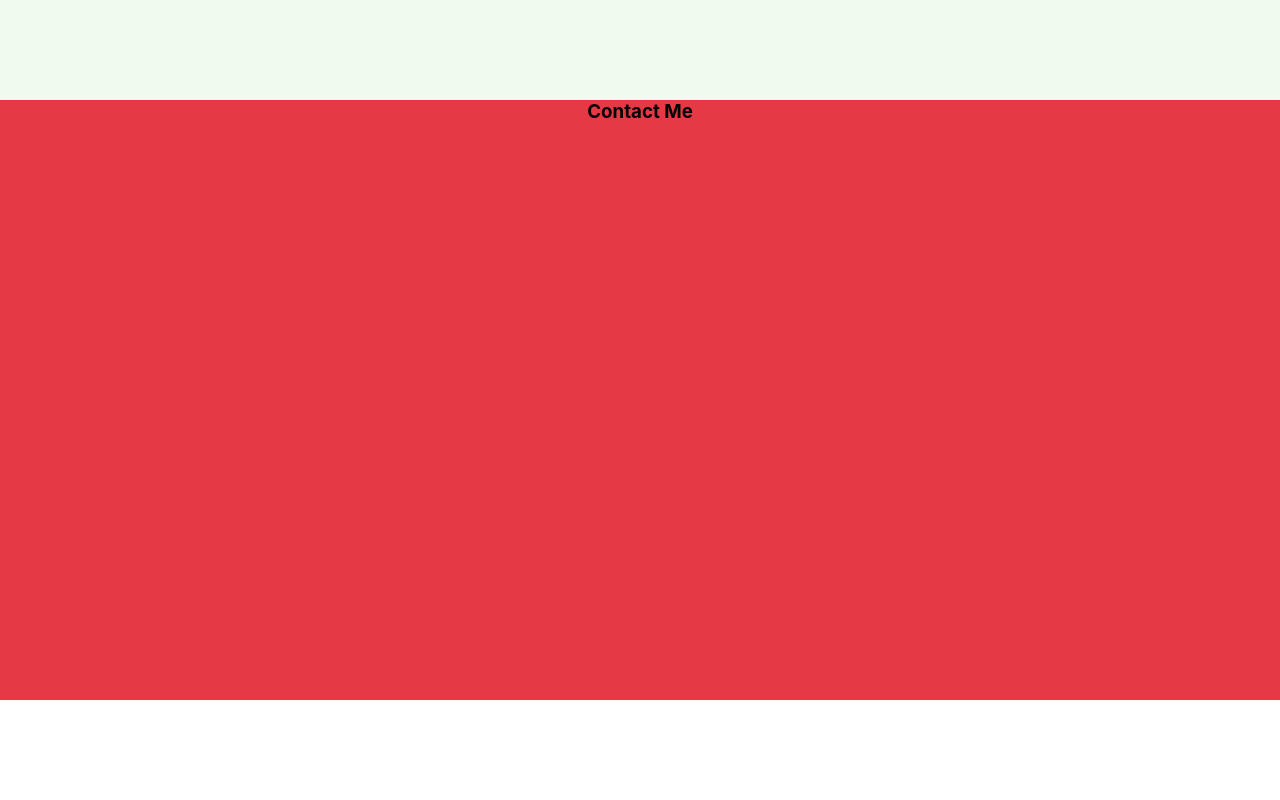
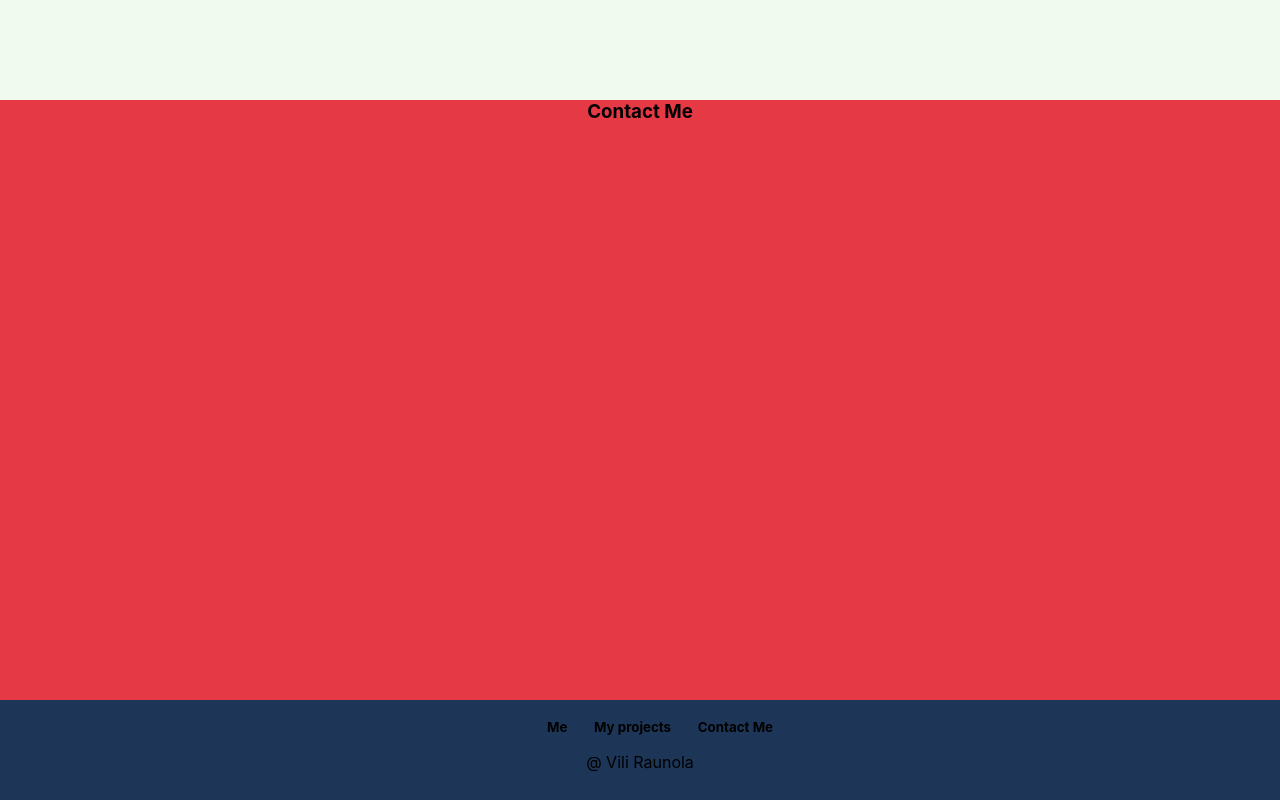
Before and after one commit to ViliRaunola/MyWebsite, a React (Create React App) app in the folder client/: page / in a window 1280 px wide. Shown: the part 1160-1960 px from the top of the page. Before the commit the page ends 1860 px from the top, so only its background shows below. Built offline with nearby package versions, Linux system fonts and the light colour scheme.

Commit message:
added a footer

```diff
--- a/client/src/App.js
+++ b/client/src/App.js
@@ -1,6 +1,7 @@
 import './App.css';
 import Navbar from './components/Navbar';
 import Section from './components/Section';
+import Footer from './components/Footer';
 import { useRef } from 'react'
 
 function App() {
@@ -21,8 +22,10 @@ function App() {
       <Section title={'Me'} color={'#a8dadc'} reference={me}></Section>
       <Section title={'My projects'} color={'#f1faee'} reference={projects}></Section>
       <Section title={'Contact Me'} color={'#e63946'} reference={contact}></Section>
+      <Footer handelScroll={scrollToSection} meRef={me} projectsRef={projects} contactRef={contact}></Footer>
     </div>
   )
+
 
 }
 
--- /dev/null
+++ b/client/src/components/Footer.css
@@ -0,0 +1,18 @@
+.footer {
+    height: 100px;
+    background-color: #1d3557;
+}
+
+.textFooter {
+    padding-top: 1em;
+}
+
+.linkFooter {
+    text-decoration: none;
+    display: inline;
+    padding: 1em;
+    font-weight: 700;
+    font-size: smaller;
+    cursor: pointer;
+    color: black;
+}
--- /dev/null
+++ b/client/src/components/Footer.js
@@ -0,0 +1,17 @@
+import React from 'react'
+import './Footer.css'
+
+function Footer({handelScroll, meRef, projectsRef, contactRef}) {
+  return (
+    <div className='footer'>
+        <ul style={{margin: 0, paddingTop: '1em', color: '#f1faee'}}>
+            <li onClick={() => handelScroll(meRef)} className='linkFooter'>Me</li>
+            <li onClick={() => handelScroll(projectsRef)} className='linkFooter'>My projects</li>
+            <li onClick={() => handelScroll(contactRef)} className='linkFooter'>Contact Me</li>
+        </ul>
+        <p className='textFooter' >@ Vili Raunola</p>
+    </div>
+  )
+}
+
+export default Footer
--- a/client/src/components/Navbar.css
+++ b/client/src/components/Navbar.css
@@ -1,7 +1,7 @@
 .link {
     text-decoration: none;
     display: inline;
-    padding: 20px 20px 20px 20px;
+    padding: 20px;
     font-weight: 700;
     font-size: large;
     cursor: pointer;
```
Also changed, not shown: client/src/pages/Home.js (deleted, +0 -11 lines).
